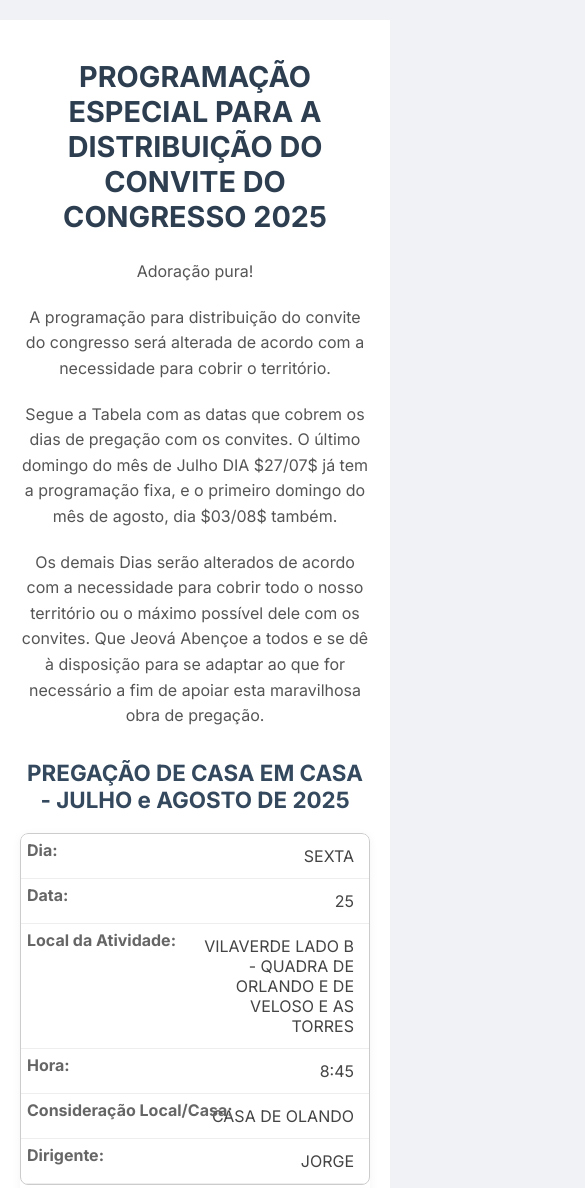
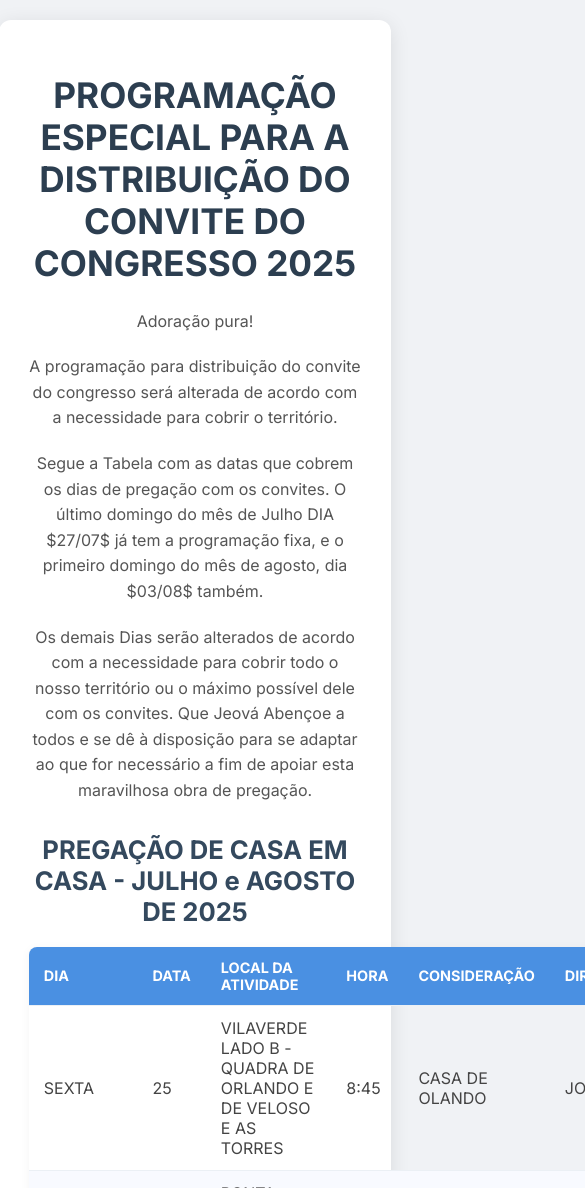
Before and after one commit to JuniorCelmo/CONVITE-DO-CONGRESSO-2025, a plain HTML site: page index.html in a window 390 px wide. Shown: the top 1188 px of the page, 585 px wide, since content can reach past the window. Drawn offline with Linux system fonts and the light colour scheme.

Commit message:
CONVITE DO CONGRESSO 2025
PROGRAMAÇÃO ESPECIAL PARA A DISTRIBUIÇÃO DO CONVITE DO CONGRESSO 2025

```diff
--- a/index.html
+++ b/index.html
@@ -108,6 +108,10 @@
         }
 
         /* Estilos para telas menores */
+        /* Para fazer o site aparecer no celular como se fosse para computador,
+           comentamos todo o bloco de media query abaixo. Isso desativa os
+           estilos responsivos que mudam o layout para telas pequenas. */
+        /*
         @media (max-width: 768px) {
             h1 {
                 font-size: 1.8em;
@@ -117,16 +121,16 @@
             }
             .container {
                 padding: 20px;
-                width: 100%; /* Ocupa a largura total em telas pequenas */
-                border-radius: 0; /* Remove borda arredondada em telas pequenas */
-                box-shadow: none; /* Remove sombra em telas pequenas */
+                width: 100%;
+                border-radius: 0;
+                box-shadow: none;
             }
             table, thead, tbody, th, td, tr {
-                display: block; /* Transforma a tabela em blocos para responsividade */
+                display: block;
             }
             thead tr {
                 position: absolute;
-                top: -9999px; /* Esconde o cabeçalho original */
+                top: -9999px;
                 left: -9999px;
             }
             tr {
@@ -139,7 +143,7 @@
                 border: none;
                 border-bottom: 1px solid #eee;
                 position: relative;
-                padding-left: 50%; /* Espaço para o "cabeçalho" da célula */
+                padding-left: 50%;
                 text-align: right;
             }
             td:before {
@@ -153,7 +157,6 @@
                 font-weight: bold;
                 color: #666;
             }
-            /* Adiciona os "cabeçalhos" para cada célula em telas pequenas */
             td:nth-of-type(1):before { content: "Dia:"; }
             td:nth-of-type(2):before { content: "Data:"; }
             td:nth-of-type(3):before { content: "Local da Atividade:"; }
@@ -161,10 +164,11 @@
             td:nth-of-type(5):before { content: "Consideração Local/Casa:"; }
             td:nth-of-type(6):before { content: "Dirigente:"; }
             .button-group button {
-                width: 100%; /* Botões ocupam largura total em telas pequenas */
+                width: 100%;
                 margin: 5px 0;
             }
         }
+        */
 
         /* Estilos específicos para impressão */
         @media print {
@@ -230,8 +234,6 @@
     </style>
     <!-- Link para a fonte Inter do Google Fonts -->
     <link href="https://fonts.googleapis.com/css2?family=Inter:wght@400;600;700&display=swap" rel="stylesheet">
-    <!-- A biblioteca html2pdf.js não é mais necessária, mas o link pode ser removido para otimização -->
-    <!-- <script src="https://cdnjs.cloudflare.com/ajax/libs/html2pdf.js/0.10.1/html2pdf.bundle.min.js"></script> -->
 </head>
 <body>
     <div class="container" id="content-to-print">
```
Also changed, not shown: index.html.TXT.
